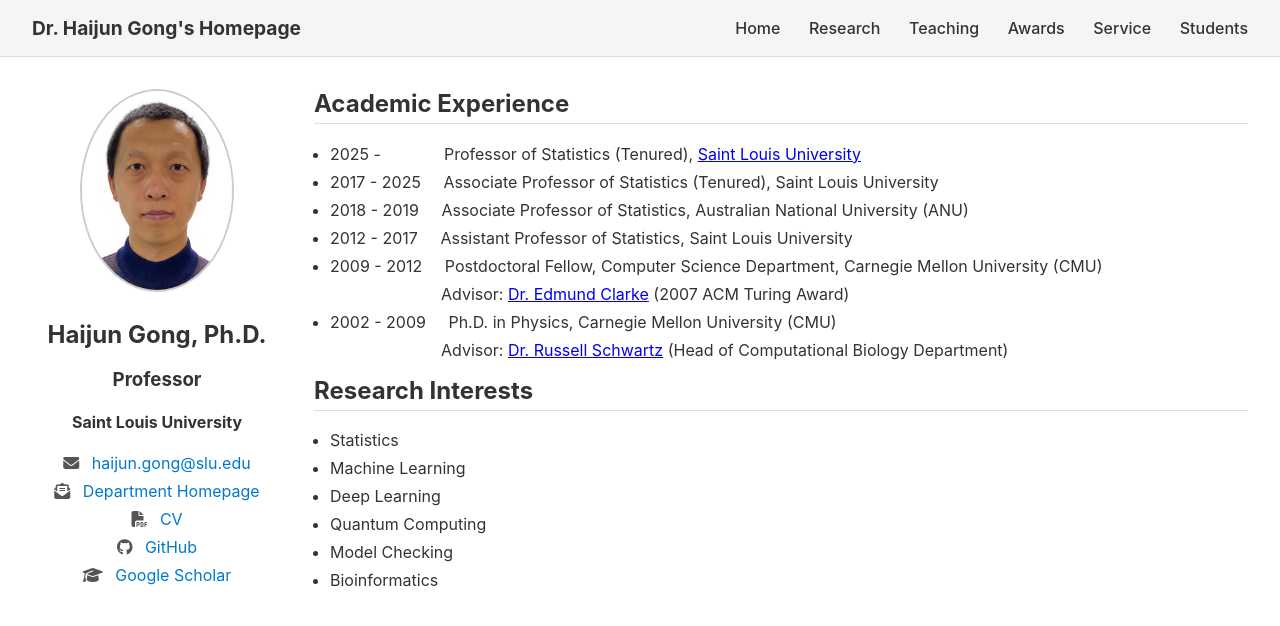
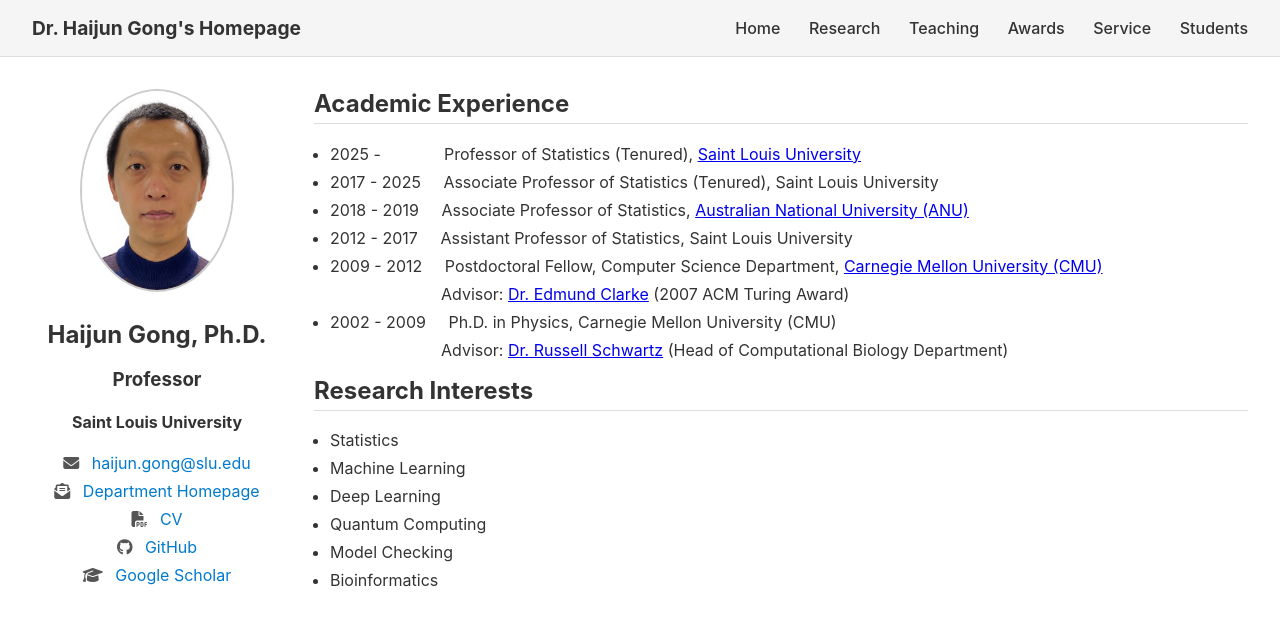
Before and after one commit to GongData/gongData.github.io, a Jekyll site: the page index.html, which Jekyll copies as it is, in a window 1280 px wide. Shown: the top 626 px of the page. Built offline with Jekyll 4.4.1, drawn with Linux system fonts in a browser that asks for light colours; part of the change alters nothing that is shown.

```diff
--- a/index.html
+++ b/index.html
@@ -127,9 +127,9 @@
 
 <li>2025 - &nbsp;&nbsp;&nbsp;&nbsp;&nbsp;&nbsp; &nbsp;  &nbsp; &nbsp;   Professor of Statistics (Tenured), <a href="https://www.slu.edu">Saint Louis University</a> </li>
 <li>2017 - 2025 &nbsp; &nbsp; Associate Professor of Statistics (Tenured), Saint Louis University </li>
-<li>2018 - 2019 &nbsp; &nbsp; Associate Professor of Statistics, Australian National University (ANU) </li>
+<li>2018 - 2019 &nbsp; &nbsp; Associate Professor of Statistics, <a href="https://rsfas.anu.edu.au/">Australian National University (ANU)</a> </li>
 <li>2012 - 2017 &nbsp; &nbsp; Assistant Professor of Statistics, Saint Louis University </li>
-<li>2009 - 2012  &nbsp; &nbsp; Postdoctoral Fellow, Computer Science Department, Carnegie Mellon University (CMU)</li>
+<li>2009 - 2012  &nbsp; &nbsp; Postdoctoral Fellow, Computer Science Department, <a href="https://www.cs.cmu.edu"> Carnegie Mellon University (CMU)</a></li>
        <ul style="margin-top: 4px; margin-bottom: 4px;">
       <li style="list-style-type: none; margin-left: 95px;">Advisor: <a href="https://www.cs.cmu.edu/~emc">Dr. Edmund Clarke</a> (2007 ACM Turing Award)</li>
     </ul>
```
